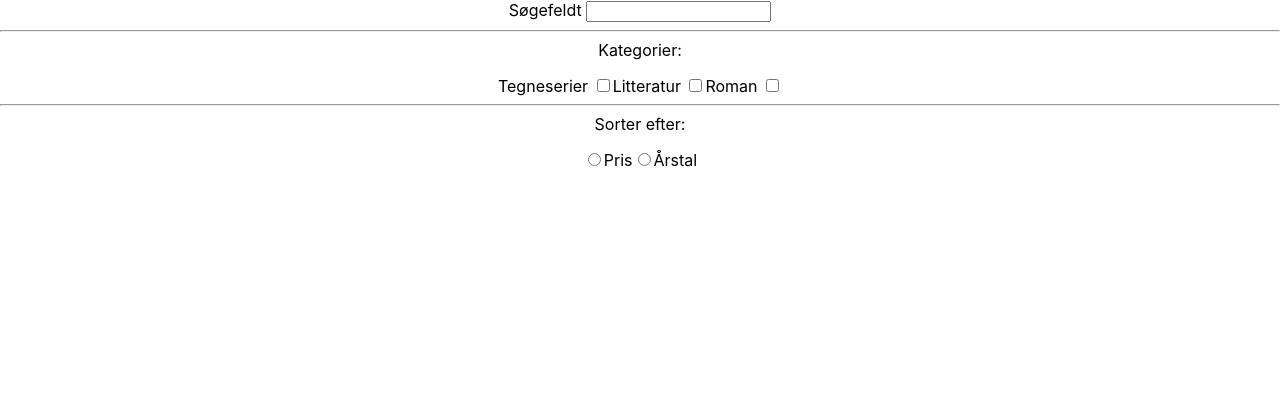
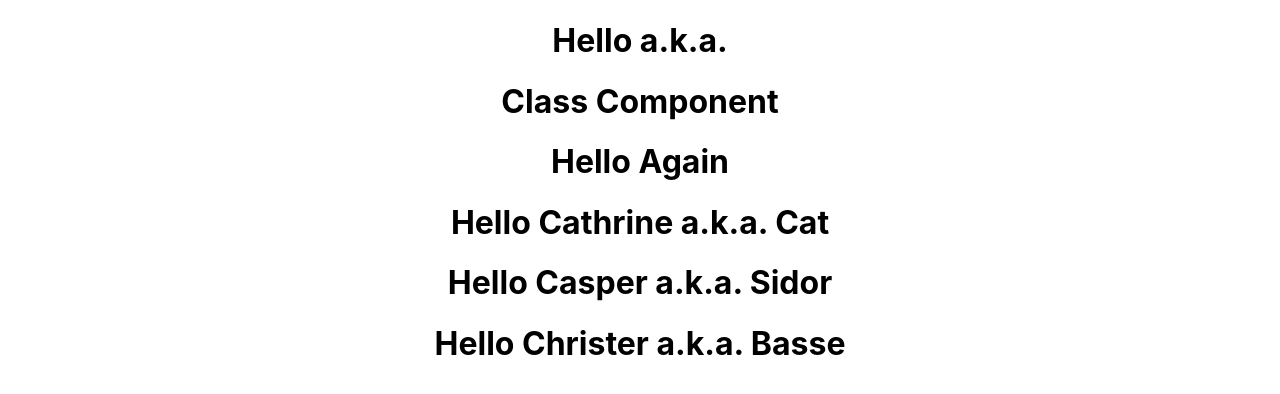
Before and after one commit to CasperSidor/reacttutorial, a React (Create React App) app: page / in a window 1280 px wide. Shown: the top 394 px of the page. Built offline with nearby package versions, Linux system fonts and the light colour scheme.

Commit message:
Update App.js

```diff
--- a/src/App.js
+++ b/src/App.js
@@ -8,34 +8,15 @@ import Message from './components/Message'
 function App() {
   return (
     <div className="App">
-      Søgefeldt <input />
-      <hr />
-      <label>
-        Kategorier:
-        <p/ >
-        Tegneserier <input type="checkbox" name="CartoonCheckbox"/>
-        Litteratur <input type="checkbox" name="LitteratureCheckbox"/>
-        Roman <input type="checkbox" name="NovelCheckbox"/>
-      </label>
-      <hr />
 
-      Sorter efter:
-        <p/ >
-        <label>
-          <input type="radio" name="myRadio" value="Price" />
-          Pris
-        </label>
-        <label>
-          <input type="radio" name="myRadio" value="Year" />
-          Årstal
-        </label>
-
-      {/* <Greet></Greet>
+      <Greet></Greet>
+      <p/ >
       <Welcome></Welcome>
-      <Hello></Hello>*/
-      /* <Greet name="Cathrine" nickname="Cat"/>
+      <p/ >
+      <Hello></Hello>
+      <Greet name="Cathrine" nickname="Cat"/>
       <Greet name="Casper" nickname="Sidor"/>
-      <Greet name="Christer" nickname="Basse"/> */}
+      <Greet name="Christer" nickname="Basse"/>
     </div>
 
   );
```
